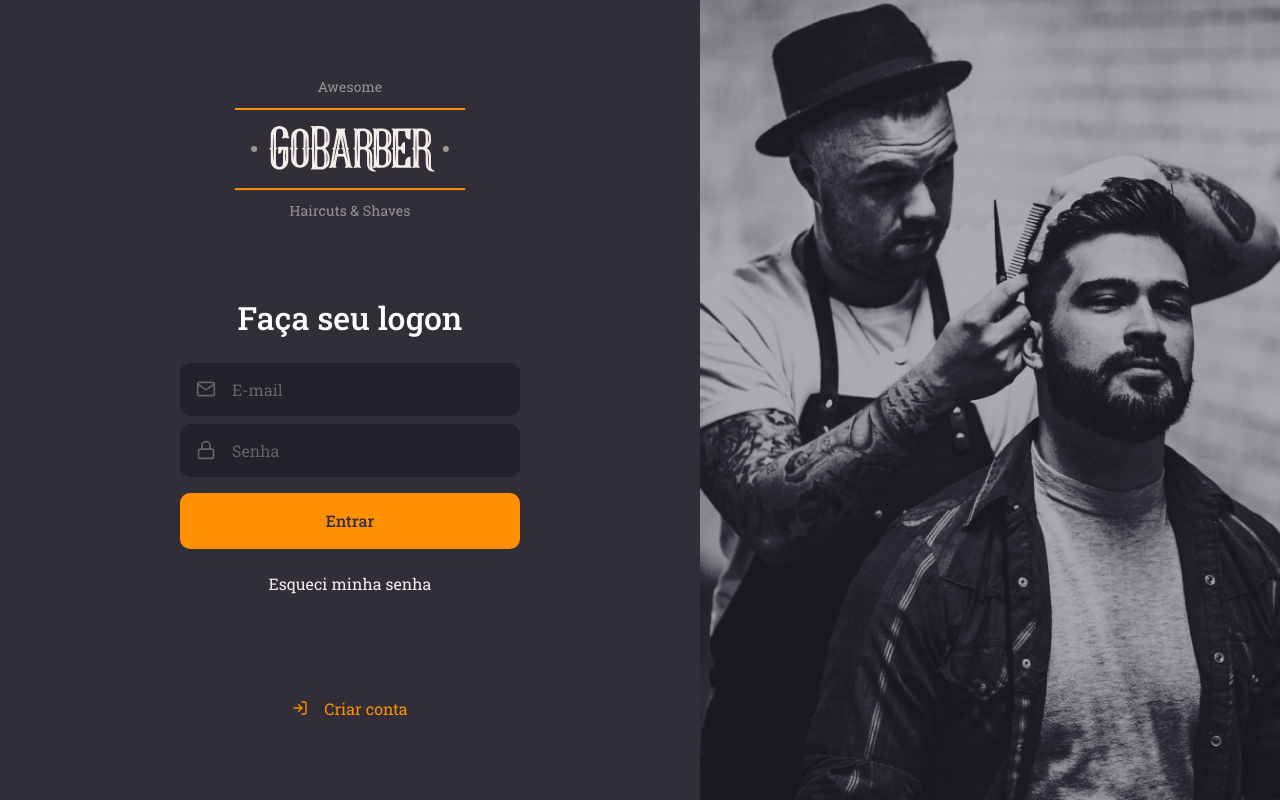
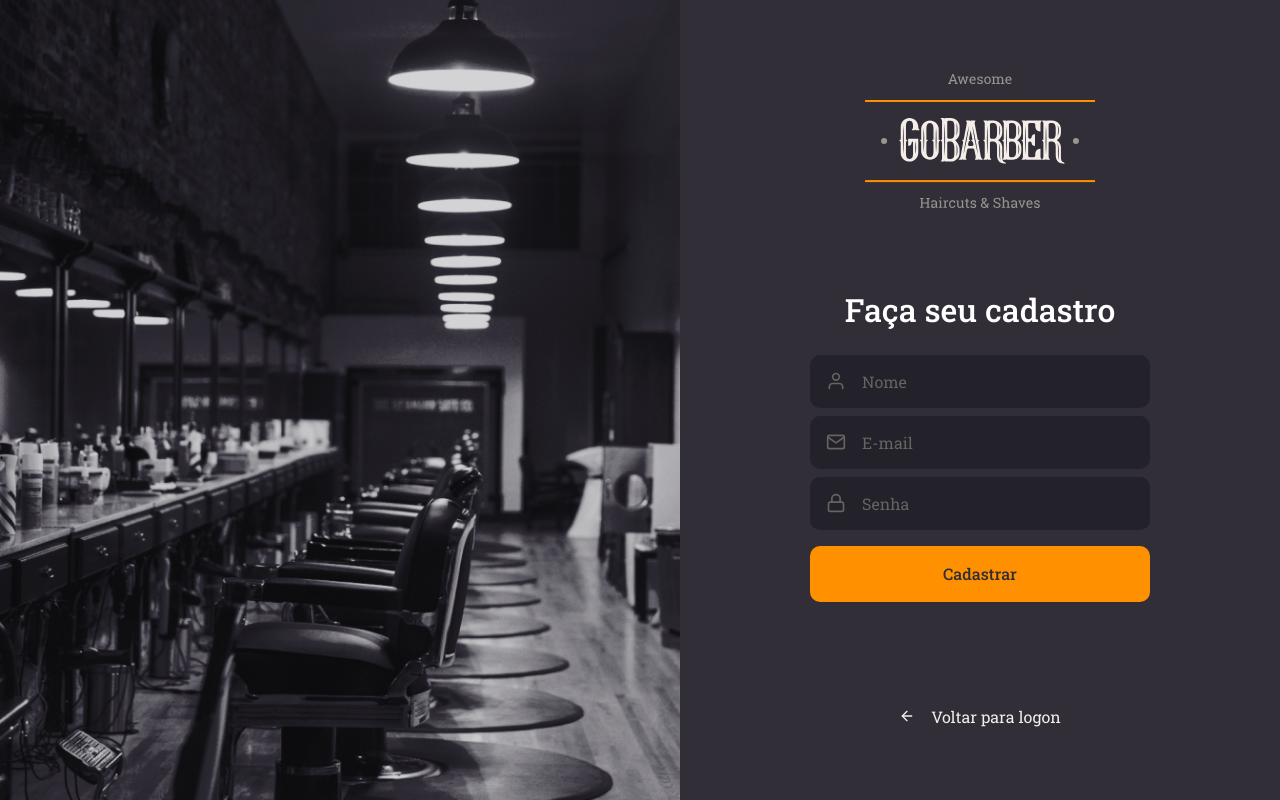
Before and after one commit to 1juniorribeiro/bootcamp-gostack, a React (Create React App) app in the folder 06-gobarber-web/: page / in a window 1280 px wide. Built offline with nearby package versions, Linux system fonts and the light colour scheme.

Commit message:
gobarbar-web page sign up

```diff
--- a/06-gobarber-web/src/App.tsx
+++ b/06-gobarber-web/src/App.tsx
@@ -2,10 +2,11 @@
 
 import Globalstyle from './styles/global';
 import SignIn from './pages/SignIn';
+import SignUp from './pages/SignUP';
 
 const App: React.FC = () => (
   <>
-    <SignIn />
+    <SignUp />
     <Globalstyle />
   </>
 );
--- /dev/null
+++ b/06-gobarber-web/src/pages/SignUP/index.tsx
@@ -0,0 +1,41 @@
+import React from 'react';
+import { FiArrowLeft, FiLock, FiUser, FiMail } from 'react-icons/fi';
+
+import logoImg from '../../assets/logo.svg';
+
+import Input from '../../components/input';
+import Button from '../../components/button';
+
+import { Container, Content, Background } from './styles';
+
+const SignUP: React.FC = () => (
+  <Container>
+    <Background />
+
+    <Content>
+      <img src={logoImg} alt="GoBarber" />
+
+      <form>
+        <h1> Faça seu cadastro</h1>
+
+        <Input name="user" icon={FiUser} placeholder="Nome" />
+        <Input name="email" icon={FiMail} placeholder="E-mail" />
+        <Input
+          name="password"
+          icon={FiLock}
+          type="password"
+          placeholder="Senha"
+        />
+
+        <Button type="submit">Cadastrar</Button>
+      </form>
+
+      <a href="login">
+        <FiArrowLeft />
+        Voltar para logon
+      </a>
+    </Content>
+  </Container>
+);
+
+export default SignUP;
--- /dev/null
+++ b/06-gobarber-web/src/pages/SignUP/styles.ts
@@ -0,0 +1,67 @@
+import styled from 'styled-components';
+import { shade } from 'polished';
+
+import signUpBackgroundImg from '../../assets/sign-up-background.png';
+
+export const Container = styled.div`
+  height: 100vh;
+  display: flex;
+  align-items: stretch;
+`;
+
+export const Content = styled.div`
+  display: flex;
+  flex-direction: column;
+  place-content: center;
+  align-items: center;
+
+  width: 100%;
+  max-width: 600px;
+
+  form {
+    margin: 80px 0;
+    width: 340px;
+    text-align: center;
+
+    h1 {
+      margin-bottom: 24px;
+    }
+
+    a {
+      color: #f4ede8;
+      display: block;
+      margin-top: 24px;
+      text-decoration: none;
+      transition: color 0.2s;
+
+      &:hover {
+        color: ${shade(0.2, '#f4ede8')};
+      }
+    }
+  }
+
+  > a {
+    color: #f4ede8;
+    text-decoration: none;
+    display: block;
+    margin-top: 24px;
+    transition: color 0.2s;
+
+    display: flex;
+    align-items: center;
+
+    svg {
+      margin-right: 16px;
+    }
+
+    &:hover {
+      color: ${shade(0.2, '#f4ede8')};
+    }
+  }
+`;
+
+export const Background = styled.div`
+  flex: 1;
+  background: url(${signUpBackgroundImg}) no-repeat center;
+  background-size: cover;
+`;
```
Also changed, not shown: 06-gobarber-web/src/assets/sign-up-background.png (added), 1 other file (tests, documents, lock files or other folders).
